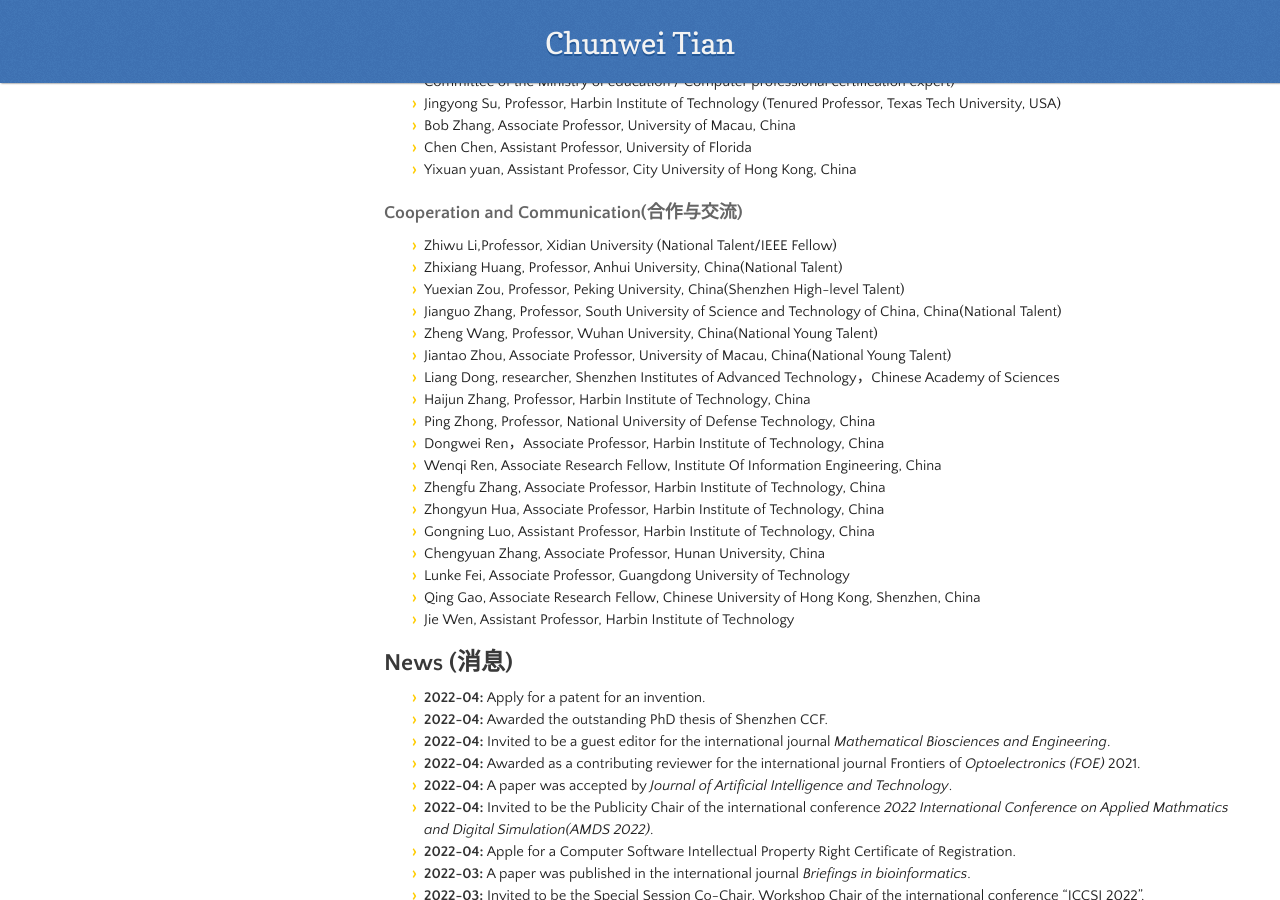
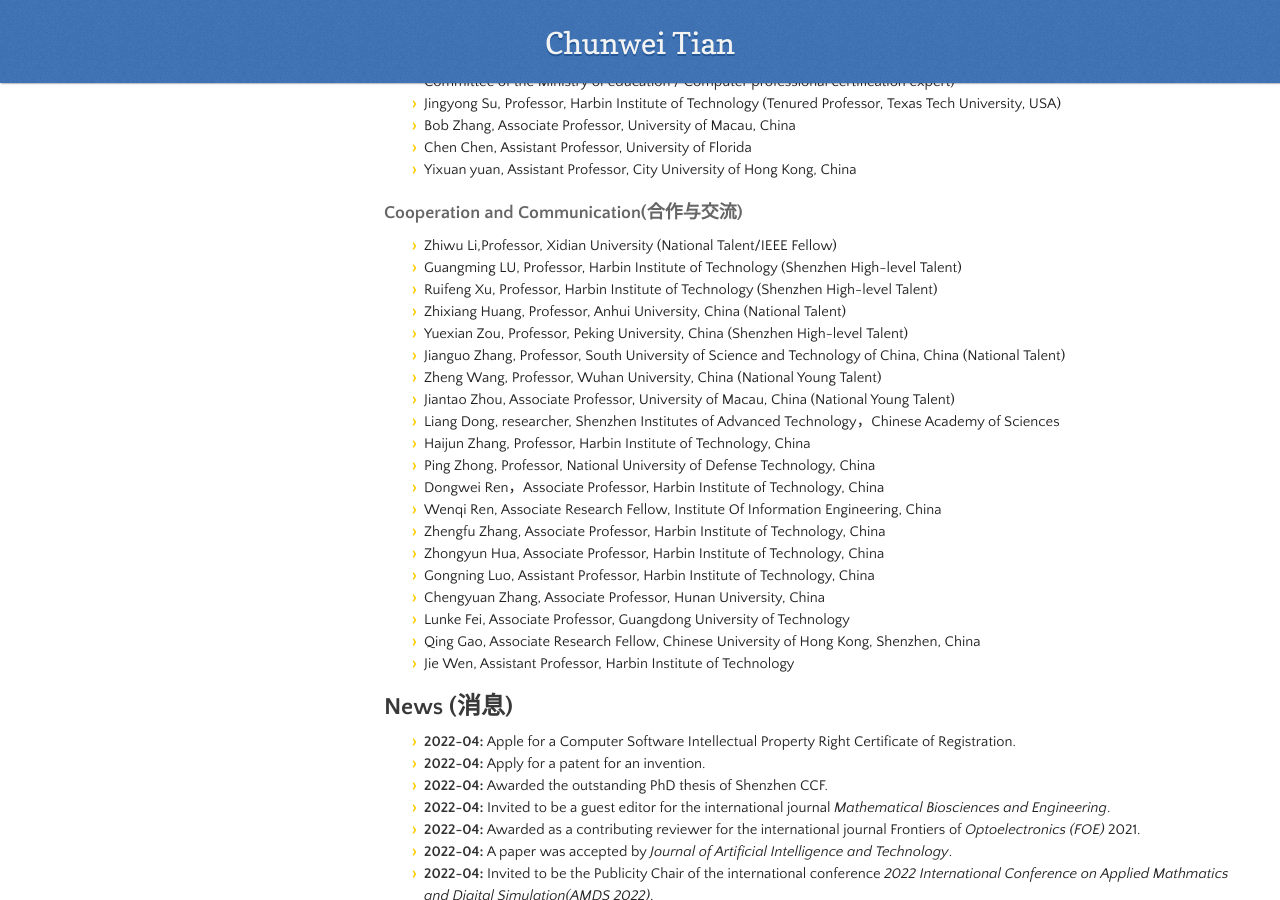
Before and after one commit to hellloxiaotian/hellloxiaotian.github.io, a Jekyll site: the page built from index.md, in a window 1280 px wide and 900 px high, scrolled down 1806 px. Built offline with Jekyll 4.4.1, drawn with Linux system fonts in a browser that asks for light colours; nearby versions of some CDN libraries; our own code applies the rules of GitHub Pages for plain Markdown files; the repository's description, which GitHub fills in, is left out; some of the changed text lies outside the part shown.

Commit message:
Add files via upload

```diff
--- a/index.md
+++ b/index.md
@@ -51,11 +51,13 @@ Major Research Project:  Noise Tolerance Computing and Flexible Low-Level Vision
 ### Cooperation and Communication(合作与交流)
 
 - Zhiwu Li,Professor, Xidian University (National Talent/IEEE Fellow)
-- Zhixiang Huang, Professor, Anhui University, China(National Talent)
-- Yuexian Zou, Professor, Peking University, China(Shenzhen High-level Talent)
-- Jianguo Zhang, Professor, South University of Science and Technology of China, China(National Talent)
-- Zheng Wang, Professor, Wuhan University, China(National Young Talent)
-- Jiantao Zhou, Associate Professor, University of Macau, China(National Young Talent)
+- Guangming LU, Professor, Harbin Institute of Technology (Shenzhen High-level Talent)
+- Ruifeng Xu, Professor, Harbin Institute of Technology (Shenzhen High-level Talent)
+- Zhixiang Huang, Professor, Anhui University, China (National Talent)
+- Yuexian Zou, Professor, Peking University, China (Shenzhen High-level Talent)
+- Jianguo Zhang, Professor, South University of Science and Technology of China, China (National Talent)
+- Zheng Wang, Professor, Wuhan University, China (National Young Talent)
+- Jiantao Zhou, Associate Professor, University of Macau, China (National Young Talent)
 - Liang Dong, researcher, Shenzhen Institutes of Advanced Technology，Chinese Academy of Sciences
 - Haijun Zhang, Professor, Harbin Institute of Technology, China
 - Ping Zhong, Professor, National University of Defense Technology, China
@@ -71,6 +73,7 @@ Major Research Project:  Noise Tolerance Computing and Flexible Low-Level Vision
 
 ## News (消息)
 
+- **2022-04:** Apple for a Computer Software Intellectual Property Right Certificate of Registration.
 - **2022-04:** Apply for a patent for an invention.
 - **2022-04:** Awarded the outstanding PhD thesis of Shenzhen CCF.
 - **2022-04:** Invited to be a guest editor for the international journal *Mathematical Biosciences and Engineering*.
@@ -466,6 +469,13 @@ Graduate Course "Cloud Oriented Big Data Technologies" (Spring)
    <div class="desc_blank_2"> </div>
   </div>
 
+  <div class="img">
+   <img src="picture/Keyan Zhi.jpg" >
+   <div class="desc_blank"> </div>
+   <div class="desc">  Keyan Zhi , <a href = "https://www.nwpu.edu.cn">Northwestern Polytechnical University</a>, China</div>
+   <div class="desc_blank_2"> </div>
+  </div>
+
 </div>
 
 <div class="box">
@@ -490,6 +500,13 @@ Graduate Course "Cloud Oriented Big Data Technologies" (Spring)
       <div class="desc">Chao Li,  <a href = "http://www.csu.edu.cn/">Central South University</a>, China</div>
        <div class="desc_blank_2"> </div>
 </div>
+
+  <div class="img">
+   <img src="picture/Lu Wang.jpg" >
+   <div class="desc_blank"> </div>
+   <div class="desc">  Lu Wang , <a href = "https://www.nwpu.edu.cn">Northwestern Polytechnical University</a>, China</div>
+   <div class="desc_blank_2"> </div>
+  </div>
 
 </div>
 
```
